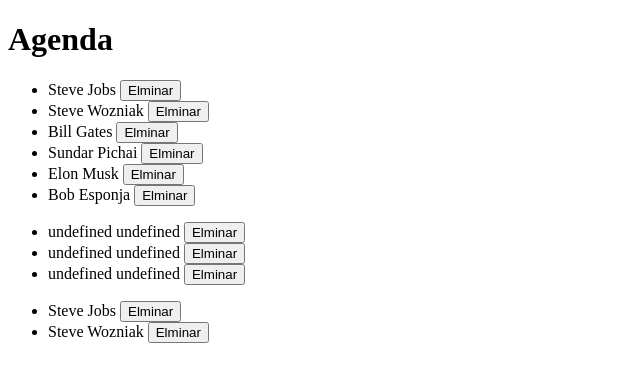
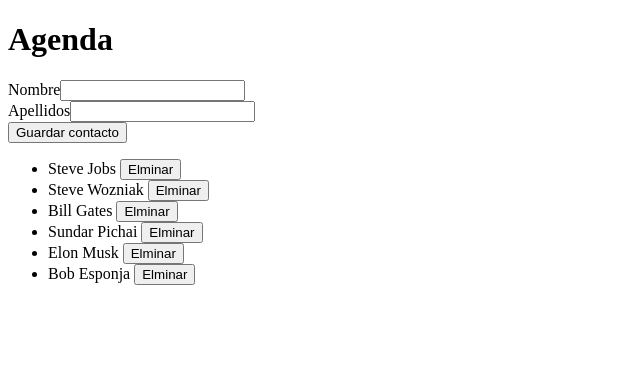
Before and after one commit to vik000/agenda, an Angular app: page / in a window 1280 px wide. Shown: the top 382 px of the page, without its empty margins (0-640 px from the left). Built offline with nearby package versions, Linux system fonts and the light colour scheme.

Commit message:
incluimos el form

```diff
--- a/src/app/app.component.html
+++ b/src/app/app.component.html
@@ -1,11 +1,20 @@
 <header>
   <h1>Agenda</h1>
 </header>
+
+<app-formulario-contacto></app-formulario-contacto>
+
 <app-lista-contactos
 [contactos]="nombres"
 (botonEliminarPulsado)="contactoEliminado($event)">
+<!--Con [contactos] estoy evaluando primero el array de string/clase Contacto
+antes de pasarlo como atributo. Es necesario en @Input-->
 </app-lista-contactos>
-<app-lista-contactos [contactos]="nombres2"></app-lista-contactos>
+
+
+
+<!-- Otros ejemplos de uso de [contactos]: -->
+<!-- <app-lista-contactos [contactos]="nombres2"></app-lista-contactos>
 <app-lista-contactos [contactos]="nombres3"></app-lista-contactos>
 <app-lista-contactos [contactos]="['uno','dos','3']"></app-lista-contactos>
-<app-lista-contactos [contactos]="nombres.slice(0,2)"></app-lista-contactos>
+<app-lista-contactos [contactos]="nombres.slice(0,2)"></app-lista-contactos> -->
--- a/src/app/app.component.ts
+++ b/src/app/app.component.ts
@@ -24,7 +24,7 @@
 //Anotamos un parámetro con el tipo de sercicio a inyectar
 //y añadimos el modificador de acceso correspondiente al parámetro.
 constructor(private _contactosService:ContactosService){
-  console.log('Componente isntanciad y servicio inyectado');
+  console.log('Componente isntanciado y servicio inyectado');
 }
 
   ngOnInit():void{ //con void estamos tipando la clase de la función.
--- a/src/app/app.module.ts
+++ b/src/app/app.module.ts
@@ -1,9 +1,11 @@
 import { BrowserModule } from '@angular/platform-browser';
 import { NgModule } from '@angular/core';
+import { ReactiveFormsModule } from '@angular/forms';
 
 import { AppComponent } from './app.component';
 import { ListaContactosComponent } from './lista-contactos/lista-contactos.component';
-import { ContactosService } from './contactos.service'
+import { ContactosService } from './contactos.service';
+import { FormularioContactoComponent } from './formulario-contacto/formulario-contacto.component'
 
 //Usamos el decorador NgModule para que la clase decorada se comporte como un módulo.
 @NgModule({
@@ -11,13 +13,18 @@
   //En el metadato declarations, indico todos los componentes, pipies y diectivas de mi aplicación.
   declarations: [
     AppComponent,
-    ListaContactosComponent
+    ListaContactosComponent,
+    FormularioContactoComponent
   ],
   //En imports indicamos todos aquellos módulos de los cuales mi aplicación depende
   imports: [
-    BrowserModule //Este import hace que se vea como una web, para hacer una nativa, importaremos otra cosa.
+    BrowserModule, //Este import hace que se vea como una web, para hacer una nativa, importaremos otra cosa.
+    ReactiveFormsModule
   ],
-  //En providers indicamos todos aquellos proveedores de clase o valores que puedan ser inyectados
+  //En providers indicamos todos aquellos proveedores de clase o valores que puedan ser inyectados (servicios y dependendencias, por ejemplo)
+  //Cli no nos lo mete por defecto al generarlo como hace con componentes
+  //Hay que meterlo a mano cuando creamos un servicio/dependencia.
+  //Ojo por si hay que importarlo arriba también.
   providers: [
     ContactosService
   ],
--- /dev/null
+++ b/src/app/formulario-contacto/formulario-contacto.component.html
@@ -0,0 +1,17 @@
+<!-- Enlazamos un FormGroup al elemento form html
+gracias a la directiva FormGroup. En el caso de qerere enlazar
+propeidades del modelo del FormGroup a los elementos input del formulario
+lo haremos usando la directiva formcontrolname -->
+<form [formGroup]="formulario" (ngSubmit)="guardarContacto()">
+  <div>
+    <label for="">Nombre</label>
+    <input type="text" formControlName="nombre">
+  </div>
+  <div>
+    <label for="">Apellidos</label>
+    <input type="text" formControlName="apellidos">
+  </div>
+  <div>
+    <button type="submit">Guardar contacto</button>
+  </div>
+</form>
--- /dev/null
+++ b/src/app/formulario-contacto/formulario-contacto.component.ts
@@ -0,0 +1,34 @@
+import { Component, OnInit } from '@angular/core';
+import { FormGroup, FormBuilder } from '@angular/forms';
+@Component({
+  selector: 'app-formulario-contacto',
+  templateUrl: './formulario-contacto.component.html',
+  styleUrls: ['./formulario-contacto.component.css']
+})
+export class FormularioContactoComponent {
+  formulario: FormGroup;
+
+  //Inyectamos como dependencia FormBuilder.
+  //con esta clase podemos crear nuevos FormGroup,
+  //indicando las propiedaes que queremos recoger en el form html
+  constructor(private _formBuilder: FormBuilder) {
+    this.crearFormulario();
+  }
+
+  private crearFormulario():void{
+    //para crear un nuevo FormGroup debemos indicar en
+    //un objeto JSON las propiedades que recogeremos
+    //formulario html
+    this.formulario=this._formBuilder.group({
+      nombre:'',
+      apellidos:''
+    });
+  }
+
+  guardarContacto():void{
+    //Tenemos disponible los valores que el usuairo indica que en el formulario
+    //a través de la propiedad 'value' del FormGroup
+    console.log(this.formulario.value);
+  }
+
+}
```
Also changed, not shown: src/app/formulario-contacto/formulario-contacto.component.css (added), 1 other file (tests, documents, lock files or other folders).
